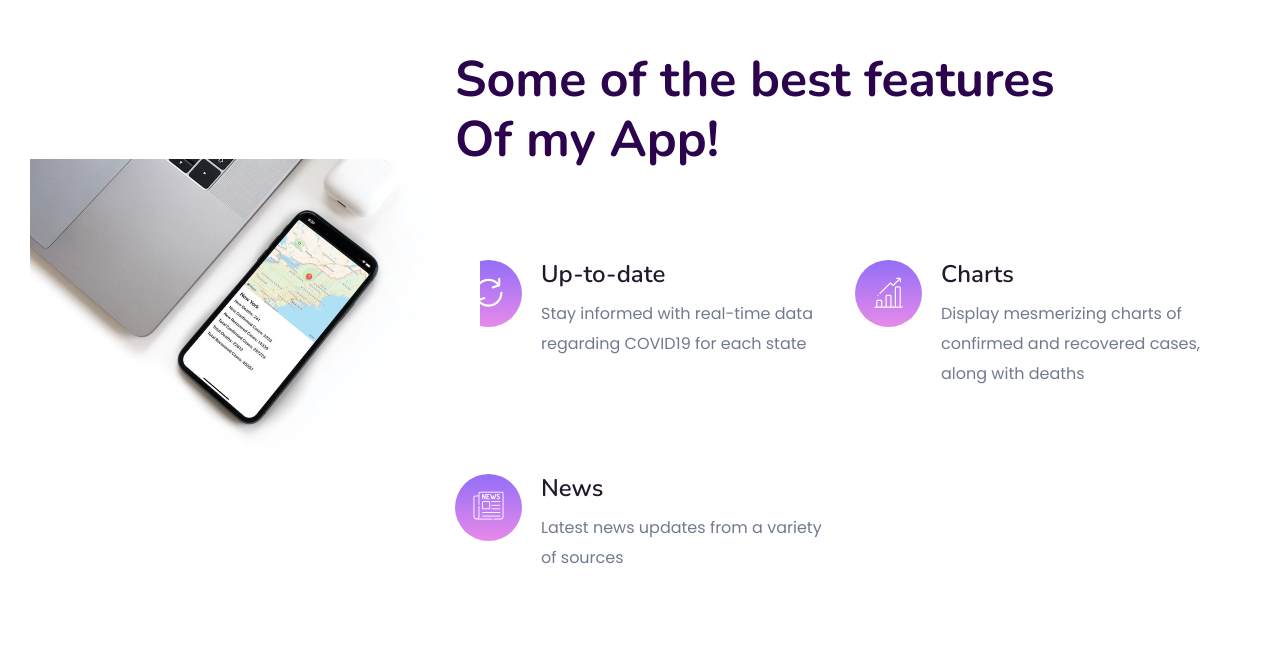
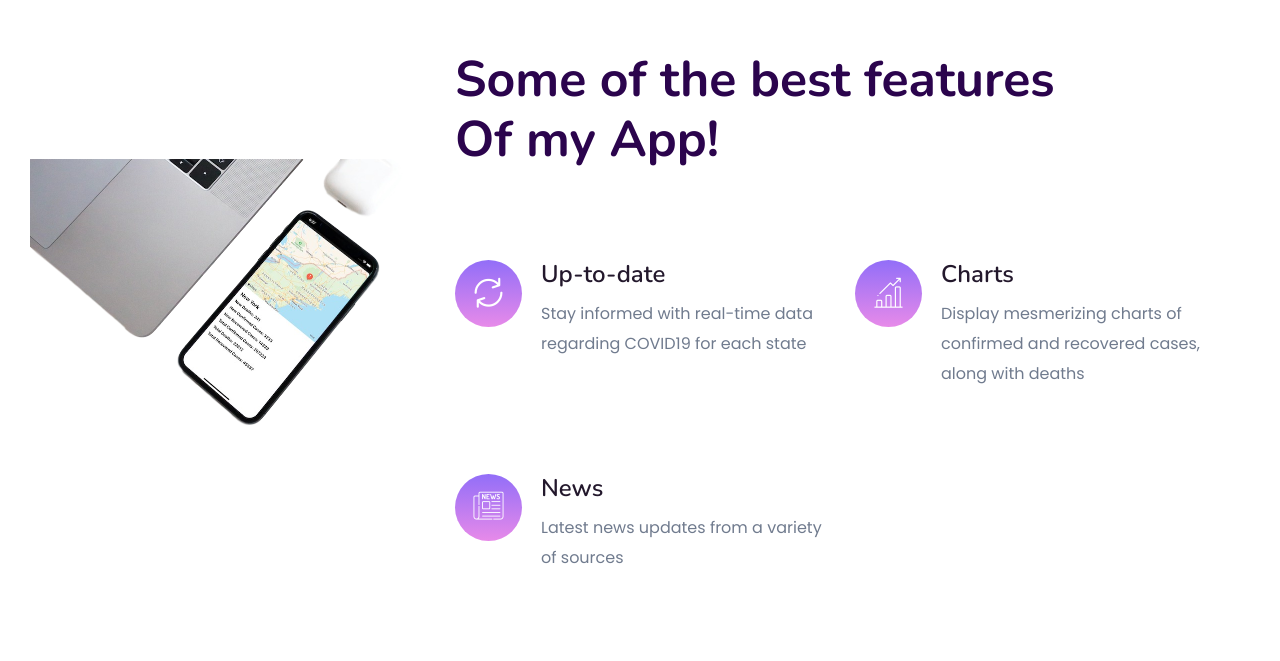
Before and after one commit to vivekmatta/COVID19, a plain HTML site: page index.html in a window 1280 px wide. Shown: the part 1079-1740 px from the top of the page. Drawn offline with nearby package versions, Linux system fonts and the light colour scheme.

Commit message:
Tweaked some minor problems

```diff
--- a/index.html
+++ b/index.html
@@ -21,6 +21,7 @@
             <link rel="stylesheet" href="assets/css/slick.css">
             <link rel="stylesheet" href="assets/css/nice-select.css">
             <link rel="stylesheet" href="assets/css/style.css">
+
    </head>
 
    <body>
@@ -184,7 +185,7 @@
             </div>
             <!-- Shpe -->
             <div class="features-shpae d-none d-lg-block">
-                <img src="assets/img/shape/best-features.jpg" alt="">
+                <img src="assets/img/shape/best-features.png" class="responsive" alt="">
             </div>
         </section>
         <!-- Best Features End -->
```
Also changed, not shown: assets/img/shape/best-features-test.png (added), assets/img/shape/best-features.jpg (deleted), assets/img/shape/best-features.png (added), assets/img/shape/best-featuresv1.png (added), 2 other files.
